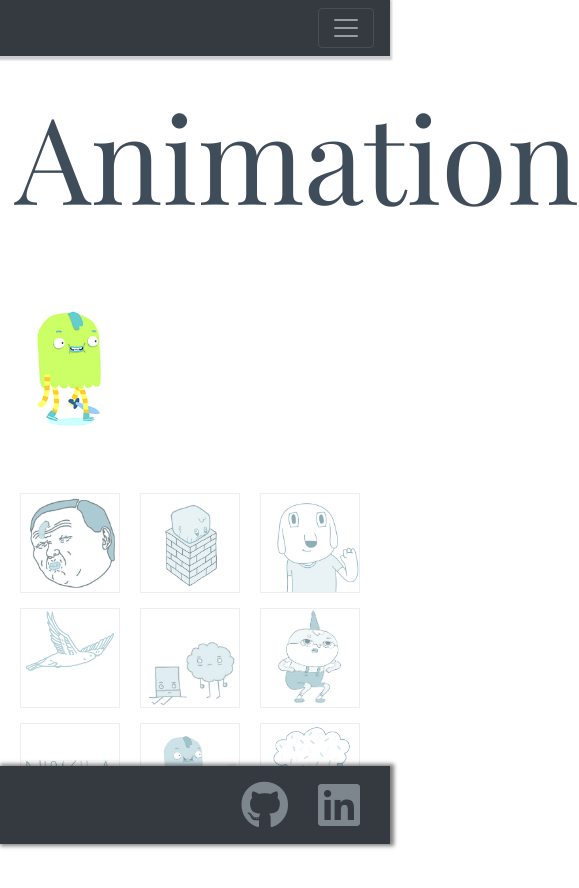
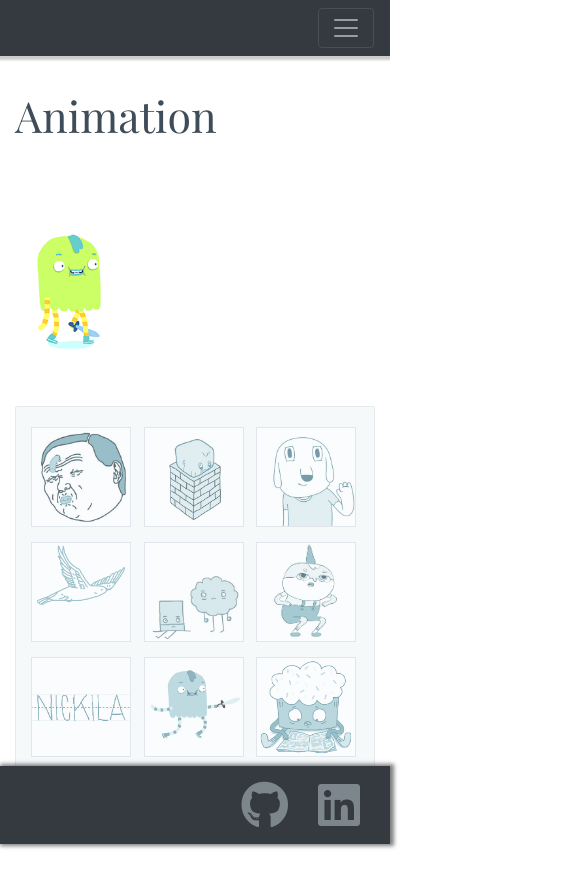
Before and after one commit to nickila/nickila, a React (Create React App) app: page /animation in a window 390 px wide. Shown: the top 888 px of the page, 579 px wide, since content can reach past the window. Built offline with nearby package versions, Linux system fonts and the light colour scheme.

Commit message:
Fixed some responsivity and changed some styling to animation page.

```diff
--- a/src/App.css
+++ b/src/App.css
@@ -7,7 +7,7 @@ body {
 }
 
 .header {
-  font-size: 7.5rem;
+  font-size: 7vw;
   font-family: 'Playfair Display', serif;
   line-height: 1;
   color: #3f4d5a;
@@ -19,10 +19,6 @@ body {
 
 nav {
   box-shadow: 0 2px 2px 2px rgba(0, 0, 0, 0.2);
-}
-
-hr {
-  border-color: rgba(255, 255, 255, 0.5);
 }
 
 .link:hover {
@@ -80,55 +76,15 @@ hr {
 
 
 
-.animation-row {
-  text-align: center;
+@media all and (max-width: 767px) {
+  .header {
+    font-size: 11vw;
+  }
 }
 
-.deck-img {
-  width: 100%;
-  max-width: 200px;
-  border: 1px rgba(0, 30, 93, 0.15) solid;
-  margin: 0;
-  margin-right: 0;
-  margin-left: 0;
-  padding: 0;
-  opacity: 0.5;
-}
+@media all and (max-width: 480px) {
 
-.deck-img:hover {
-  opacity: 1;
-  border: 1px rgb(65, 183, 212) solid;
-  cursor: pointer;
-}
-
-.gif-col {
-  padding-left: 5px;
-  padding-right: 5px;
-  padding: 5px;
-  margin-top: 5px;
-}
-
-.stage {
-  max-width: 450px;
-}
-
-.deck-row {
-  margin-top: 220px;
-}
-@media all and (max-width: 767px) {
-  .deck-row {
-    margin-top: 20px;
-  }
-}
-@media all and (max-width: 480px) {
-  .name {
-    font-size: 18vw;
-  }
   .main-row {
     margin-top: 10vw;
   }
-
-  .deck-img {
-    width: 100px;
-  }
 }
--- a/src/components/Animation.css
+++ b/src/components/Animation.css
@@ -0,0 +1,51 @@
+.deck-row {
+    background-color: rgb(246, 249, 250);
+    border-radius: 2px;
+    padding: 10px;
+    margin-top: 210px;
+    border: 1px rgb(230, 234, 236) solid;
+}
+
+
+.animation-row {
+    text-align: center;
+}
+
+.deck-img {
+    width: 100%;
+    max-width: 200px;
+    border: 1px rgba(0, 30, 93, 0.15) solid;
+    margin: 0;
+    margin-right: 0;
+    margin-left: 0;
+    padding: 0;
+    opacity: 0.6;
+}
+
+.deck-img:hover {
+    opacity: 1;
+    border: 1px rgb(65, 183, 212) solid;
+    cursor: pointer;
+}
+
+.gif-col {
+    padding-left: 5px;
+    padding-right: 5px;
+    padding: 5px;
+    margin-top: 5px;
+}
+
+.stage {
+    max-width: 450px;
+}
+
+@media all and (max-width: 767px) {
+    .deck-row {
+        margin-top: 20px;
+    }
+}
+@media all and (max-width: 480px) {
+    .deck-img {
+        width: 100px;
+    }
+}
--- a/src/components/Animation.js
+++ b/src/components/Animation.js
@@ -1,4 +1,6 @@
 import React, { Component } from "react";
+import "./Animation.css";
+
 import puffies from "../animation/puffies.jpg";
 import chimney from "../animation/chimneysquare.jpg";
 import facedoh from "../animation/face-doh.jpg";
```
